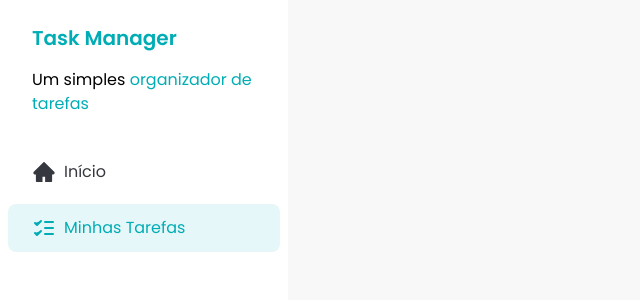
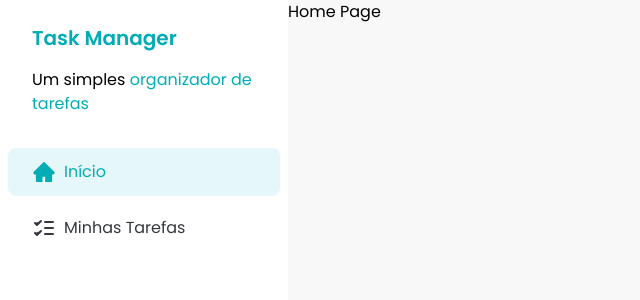
Before and after one commit to pedrofaleirosss/fsc-task-manager, a React (Vite) app: page / in a window 1280 px wide. Shown: the top 300 px of the page, without its empty margins (0-640 px from the left). Built offline with nearby package versions, Linux system fonts and the light colour scheme.

Commit message:
feat: ensure SidebarButton changes according to active route

```diff
--- a/src/components/Sidebar.jsx
+++ b/src/components/Sidebar.jsx
@@ -15,11 +15,11 @@ const Sidebar = () => {
       </div>
 
       <div className="flex flex-col gap-2 p-2">
-        <SidebarButton href="/" color="unselected">
+        <SidebarButton to="/">
           <HomeIcon />
           Início
         </SidebarButton>
-        <SidebarButton href="/tasks" color="selected">
+        <SidebarButton to="/tasks">
           <TasksIcon />
           Minhas Tarefas
         </SidebarButton>
--- a/src/components/SidebarButton.jsx
+++ b/src/components/SidebarButton.jsx
@@ -1,7 +1,8 @@
 import PropTypes from 'prop-types';
+import { NavLink } from 'react-router-dom';
 import { tv } from 'tailwind-variants';
 
-const SidebarButton = ({ children, color, href }) => {
+const SidebarButton = ({ children, to }) => {
   const sidebarButton = tv({
     base: 'flex items-center gap-2 rounded-lg px-6 py-3',
     variants: {
@@ -13,16 +14,20 @@ const SidebarButton = ({ children, color, href }) => {
   });
 
   return (
-    <a href={href} className={sidebarButton({ color })}>
+    <NavLink
+      to={to}
+      className={({ isActive }) =>
+        sidebarButton({ color: isActive ? 'selected' : 'unselected' })
+      }
+    >
       {children}
-    </a>
+    </NavLink>
   );
 };
 
 SidebarButton.propTypes = {
   children: PropTypes.node.isRequired,
-  color: PropTypes.oneOf(['unselected', 'selected']),
-  href: PropTypes.string.isRequired,
+  to: PropTypes.string.isRequired,
 };
 
 export default SidebarButton;
--- a/src/pages/Home.jsx
+++ b/src/pages/Home.jsx
@@ -4,6 +4,7 @@ const HomePage = () => {
   return (
     <div className="flex">
       <Sidebar />
+      <h1>Home Page</h1>
     </div>
   );
 };
```
